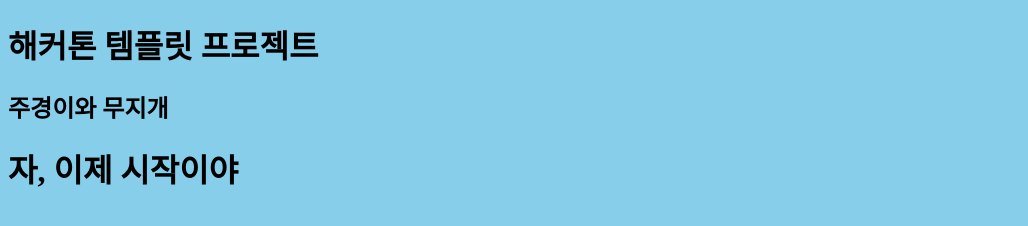
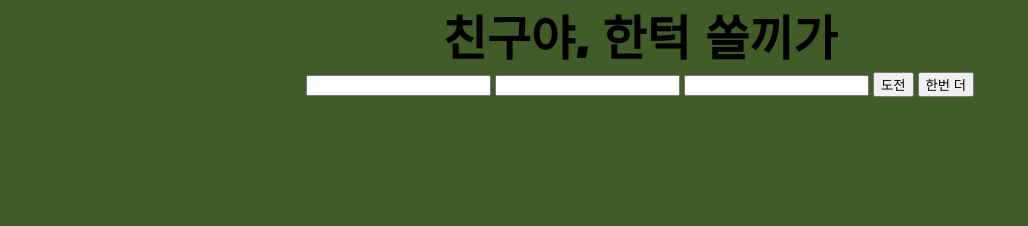
Before and after one commit to moojigae/number_baseballgame, a website built with Parcel: page src/index.html in a window 1280 px wide. Shown: the whole page, without its empty margins (0-1028 px from the left). Built offline with nearby package versions, Linux system fonts and the light colour scheme.

Commit message:
HTML/CSS build

```diff
--- a/src/index.html
+++ b/src/index.html
@@ -1,17 +1,30 @@
 <!DOCTYPE html>
 <html lang="en">
+
 <head>
   <meta charset="UTF-8">
   <meta name="viewport" content="width=device-width, initial-scale=1.0">
   <meta http-equiv="X-UA-Compatible" content="ie=edge">
-  <title>해커톤 템플릿 프로젝트 :)</title>
+  <title>해커톤_츄츄트레인</title>
   <link rel="stylesheet" href="./index.scss">
 </head>
+
 <body>
-  <h1>해커톤 템플릿 프로젝트</h1>
-  <h2>주경이와 무지개</h2>
-  <h1>자, 이제 시작이야</h1>
-
+  <div class="wrapper">
+  <div class="main">
+    <h1 class="main_title"> 친구야, 한턱 쏠끼가 </h1>
+    <form class="input-box">
+      <input type="text" class="input-box_digit">
+      <input type="text" class="input-box_digit">
+      <input type="text" class="input-box_digit">
+      <button class="input-box_try">도전</button>
+      <button class="input-box_reset">한번 더</button>
+    </form>
+  </div>
+  <div class="turn-list"></div>
+  <div class="answer"></div>
+</div>
   <script src="./index.js"></script>
 </body>
+
 </html>
--- a/src/index.scss
+++ b/src/index.scss
@@ -1,5 +1,71 @@
-$main-color: skyblue;
+@charset "utf-8";
+@import url("https://fonts.googleapis.com/css?family=Black+Han+Sans");
 
-body {
-  background-color: $main-color;
+/* 스타일 초기화 */
+html, body, div, span, applet, object, iframe,
+h1, h2, h3, h4, h5, h6, p, blockquote, pre,
+a, abbr, acronym, address, big, cite, code,
+del, dfn, em, img, ins, kbd, q, s, samp,
+small, strike, strong, sub, sup, tt, var,
+b, u, i, center,
+dl, dt, dd, ol, ul, li,
+/* fieldset,*/ form, label, legend,
+table, caption, tbody, tfoot, thead, tr, th, td,
+article, aside, canvas, details, embed,
+figure, figcaption, footer, header, hgroup,
+menu, nav, output, ruby, section, summary,
+time, mark, audio, video /* * : 전체선택자*/ {
+  margin: 0;
+  padding: 0;
+  border: 0;
+  font-size: 1em;
+  font-family: inherit;
+  vertical-align: baseline;
 }
+/* HTML5 display-role reset for older browsers */ /* 모르는 태그가 나오면 inline요소처리하는데, 해당 태그들를 block 요소로 만들어줌 */
+article,
+aside,
+details,
+figcaption,
+figure,
+footer,
+header,
+hgroup,
+menu,
+nav,
+section,
+main {
+  display: block;
+}
+ul {
+  list-style-type: none;
+}
+
+// 레이아웃
+.wrapper{
+  background-color: #405d27;
+  height: 100vh;
+  width: 100%;
+}
+.main {
+  display: block;
+  margin: 0 auto;
+  text-align: center;
+}
+/* 타이틀  */
+.main_title {
+  font-size: 3em;
+  font-family: 'Black Han Sans', sans-serif;
+}
+
+/* 숫자가 들어올 input상자 레이아웃 */
+.input-box_digit{
+
+}
+/* 도전, 한번 더 버튼 레이아웃 */
+.input-box_try, .input-box_reset{
+
+}
+.input-box_reset{
+
+}
```
